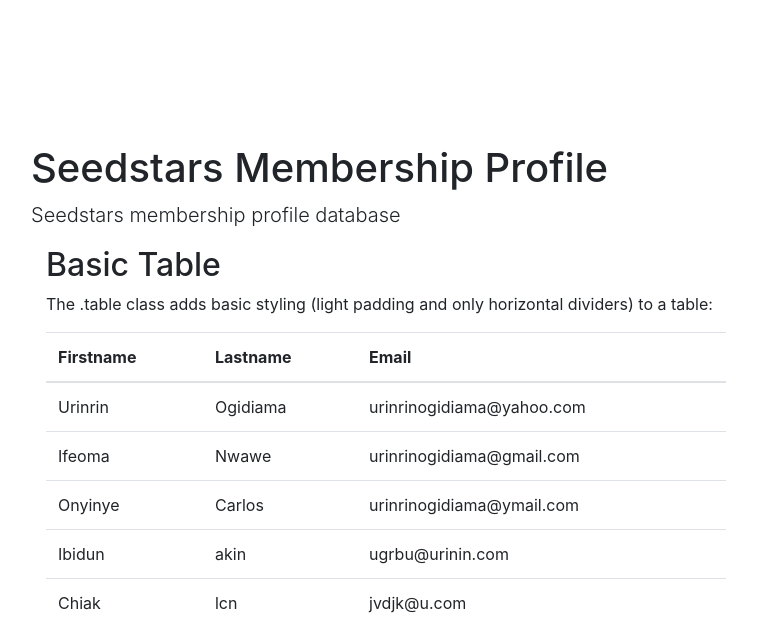
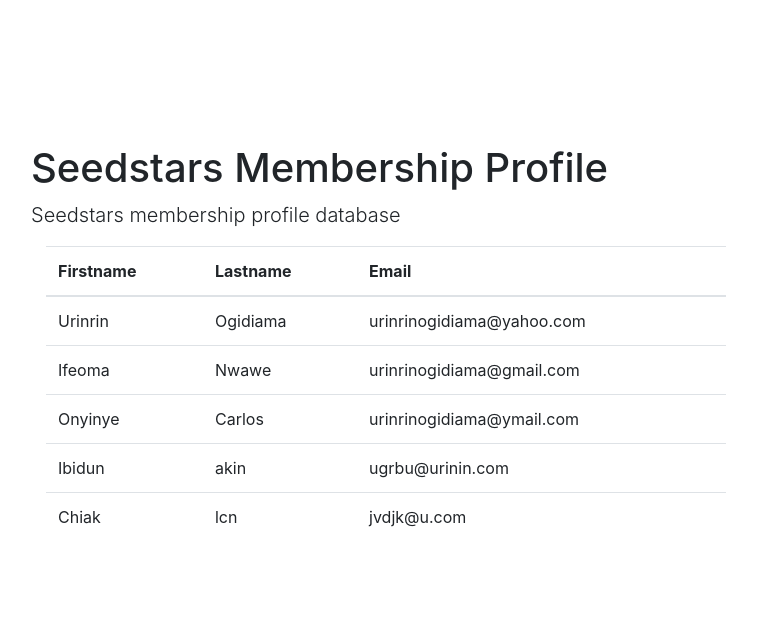
Before and after one commit to UrinrinO/form, a Django app: page /list/ in a window 1280 px wide. Shown: the part 56-682 px from the top of the page, without its empty margins (254-1011 px from the left). After the commit the page ends 583 px from the top, so only its background shows below. Run offline with Django 3.2, Linux system fonts and the light colour scheme; data comes from the database, SQL or seed files in the repository; some libraries are stand-ins or nearby versions.

Commit message:
Final Final Commit

```diff
--- a/templates/list.html
+++ b/templates/list.html
@@ -51,8 +51,6 @@
         <p class="lead">Seedstars membership profile database</p>
 
           <div class="container">
-  <h2>Basic Table</h2>
-  <p>The .table class adds basic styling (light padding and only horizontal dividers) to a table:</p>
   <table class="table">
     <thead>
       <tr>
```
